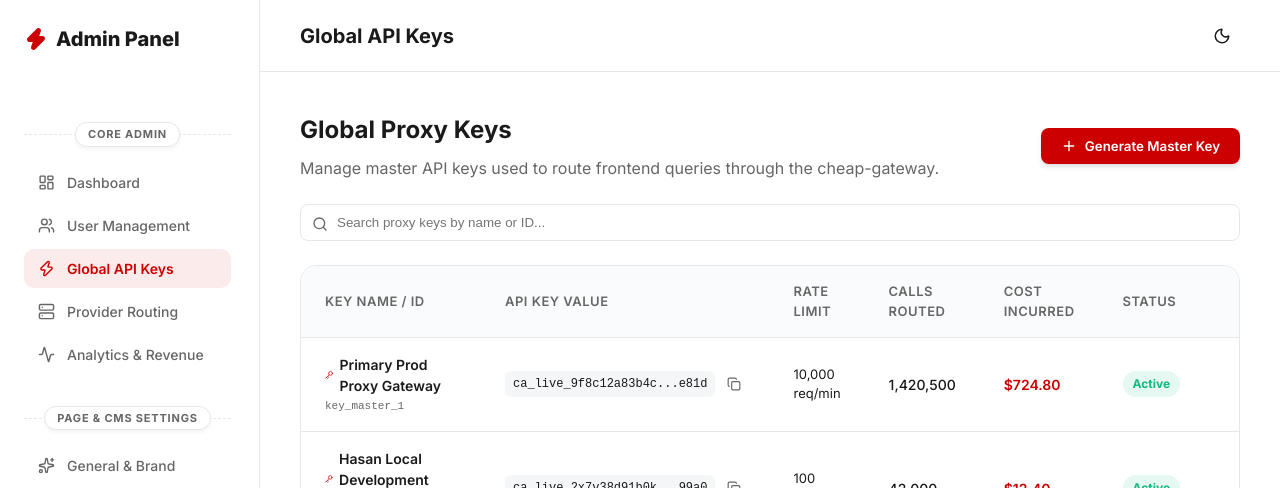
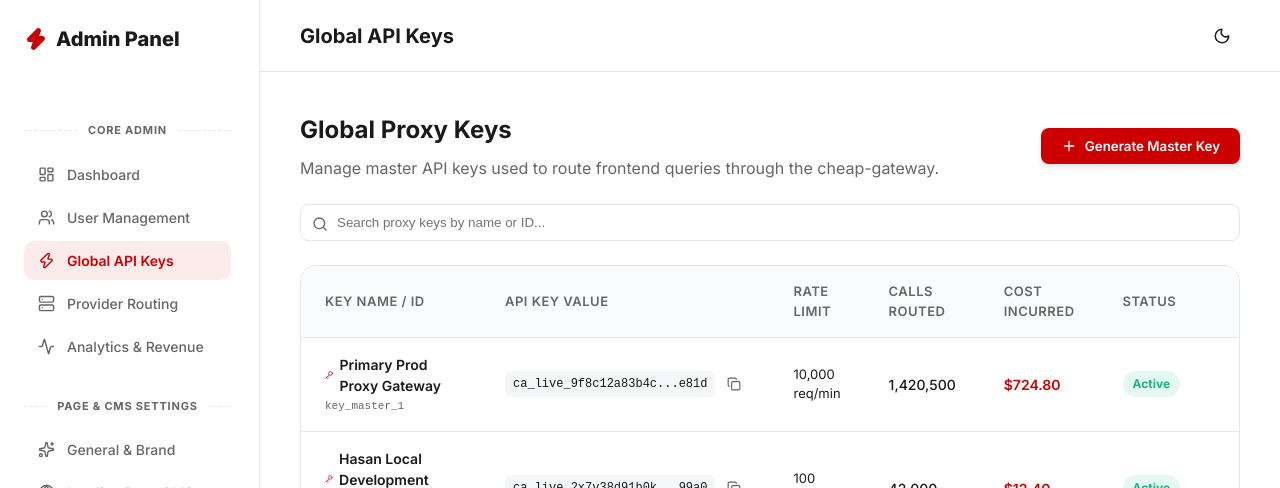
Before and after one commit to HassanAmeer/cheaprouter, a Next.js app: page /admin/keys in a window 1280 px wide. Shown: the top 488 px of the page. Built offline with nearby package versions, Linux system fonts and the light colour scheme; no server answers; sample sign-in values are in the browser's storage.

Commit message:
now just to be done

```diff
--- a/src/app/admin/admin.module.css
+++ b/src/app/admin/admin.module.css
@@ -158,8 +158,8 @@
   display: flex;
   align-items: center;
   justify-content: center;
-  padding: 8px 0;
-  margin: 12px 0 8px 0;
+  padding: 6px 0;
+  margin: 14px 0 10px 0;
   user-select: none;
   width: 100%;
 }
@@ -173,23 +173,17 @@
   z-index: 1;
 }
 
-.sectionTitleBadge {
+.sectionTitle {
   position: relative;
   z-index: 2;
   background: var(--color-card-bg);
-  padding: 3px 12px;
-  border-radius: 12px;
+  padding: 0 10px;
   font-size: 11px;
   font-weight: 700;
   text-transform: uppercase;
   letter-spacing: 0.8px;
   color: var(--color-text-muted);
-  display: inline-flex;
-  align-items: center;
-  justify-content: center;
-  gap: 6px;
-  border: 1px solid var(--color-border);
-  box-shadow: 0 2px 4px rgba(0,0,0,0.05);
+  display: inline-block;
 }
 
 .sectionItems {
--- a/src/app/admin/layout.tsx
+++ b/src/app/admin/layout.tsx
@@ -25,7 +25,7 @@ function SidebarNavContent() {
       <div className={styles.navSection}>
         <div className={styles.sectionHeader} title="Core Admin Section">
           <div className={styles.sectionDottedLine} />
-          <div className={styles.sectionTitleBadge}>
+          <div className={styles.sectionTitle}>
             <span>Core Admin</span>
           </div>
         </div>
@@ -52,7 +52,7 @@ function SidebarNavContent() {
       <div className={styles.navSection}>
         <div className={styles.sectionHeader} title="Page & CMS Settings Section">
           <div className={styles.sectionDottedLine} />
-          <div className={styles.sectionTitleBadge}>
+          <div className={styles.sectionTitle}>
             <span>Page & CMS Settings</span>
           </div>
         </div>
```
